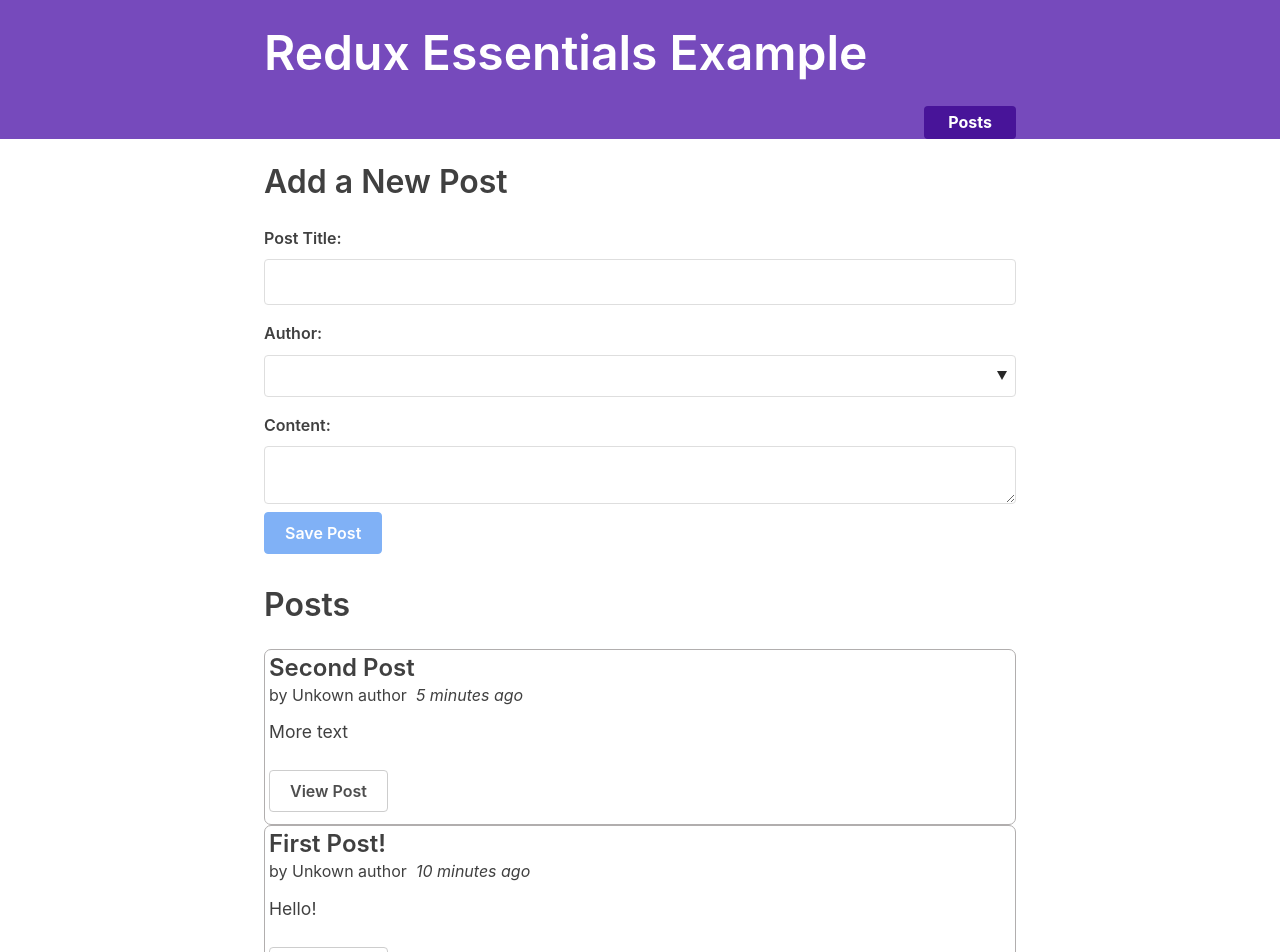
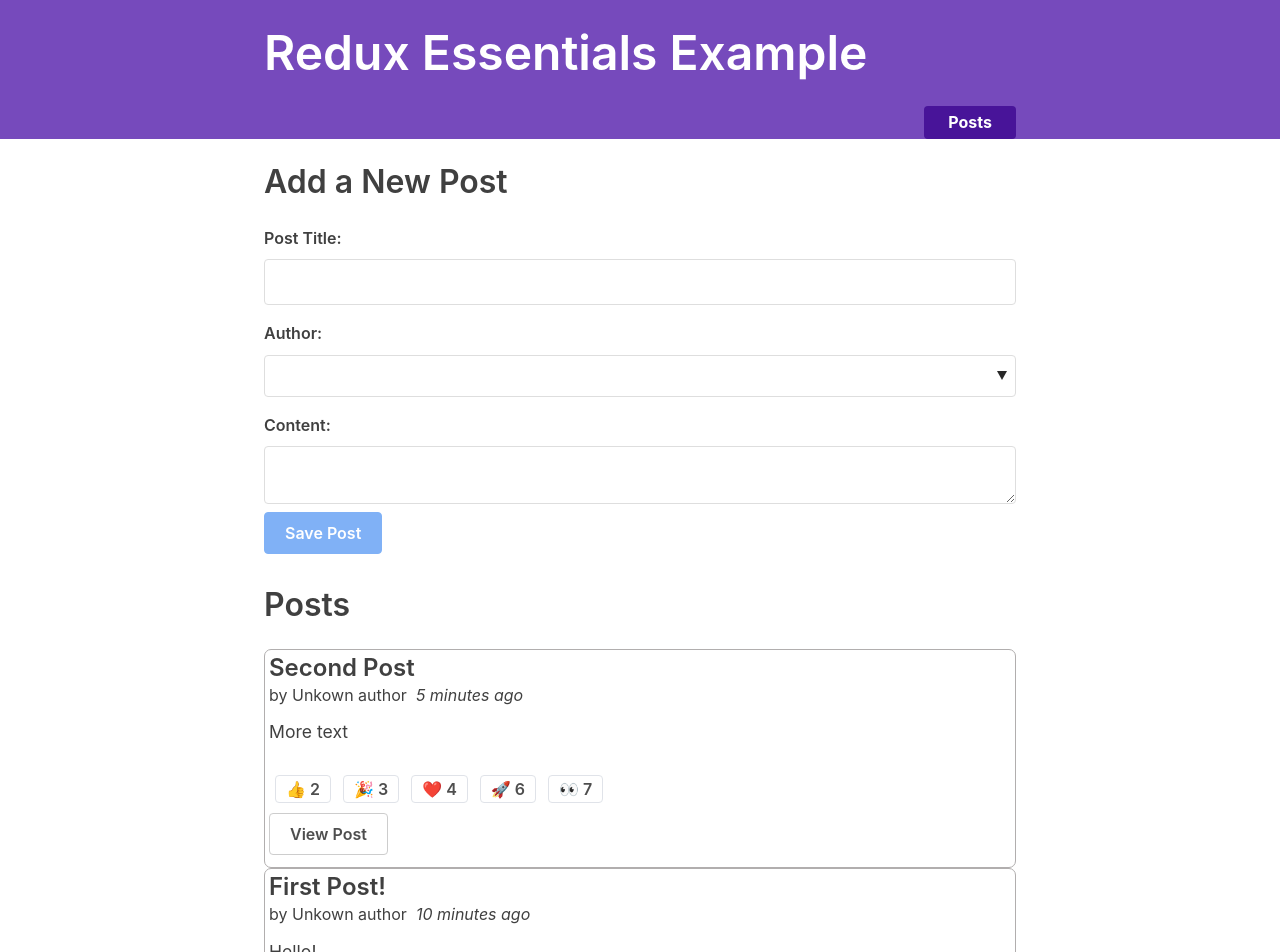
Before and after one commit to BurakCaglar/redux-crud, a React (Create React App) app: page / in a window 1280 px wide. Shown: the top 952 px of the page. Built offline with nearby package versions, Linux system fonts and the light colour scheme; what miragejs, txtgen would draw is missing.

Commit message:
Add: reaction buttons

```diff
--- a/src/features/posts/PostsList.js
+++ b/src/features/posts/PostsList.js
@@ -2,6 +2,7 @@
 import { useSelector } from 'react-redux'
 import { Link } from 'react-router-dom'
 import PostAuthor from './PostAuthor'
+import { ReactionButtons } from './ReactionButtons'
 import { TimeAgo } from './TimeAgo'
 
 export const PostsList = () => {
@@ -13,6 +14,7 @@
       <PostAuthor userId={post.user} />
       <TimeAgo timestamp={post.date} />
       <p className="post-content">{post.content.substring(0, 100)}</p>
+      <ReactionButtons post={post} />
       <Link to={`/posts/${post.id}`} className="button muted-button">
         View Post
       </Link>
--- /dev/null
+++ b/src/features/posts/ReactionButtons.js
@@ -0,0 +1,31 @@
+import React from 'react'
+import { useDispatch } from 'react-redux'
+import { reactionAdded } from './postsSlice'
+
+const reactionEmoji = {
+  thumbsUp: '👍',
+  hooray: '🎉',
+  heart: '❤️',
+  rocket: '🚀',
+  eyes: '👀',
+}
+
+export const ReactionButtons = ({ post }) => {
+  const dispatch = useDispatch()
+  const reactionButtons = Object.entries(reactionEmoji).map(([name, emoji]) => {
+    return (
+      <button
+        key={name}
+        type="button"
+        className="muted-button reaction-button"
+        onClick={() =>
+          dispatch(reactionAdded({ postId: post.id, reaction: name }))
+        }
+      >
+        {emoji} {post.reactions[name]}
+      </button>
+    )
+  })
+
+  return <div>{reactionButtons}</div>
+}
--- a/src/features/posts/SinglePostPage.js
+++ b/src/features/posts/SinglePostPage.js
@@ -2,6 +2,7 @@
 import { useSelector } from 'react-redux'
 import { Link } from 'react-router-dom'
 import PostAuthor from './PostAuthor'
+import { ReactionButtons } from './ReactionButtons'
 import { TimeAgo } from './TimeAgo'
 
 const SinglePostPage = ({ match }) => {
@@ -26,6 +27,7 @@
         <PostAuthor userId={post.user} />
         <TimeAgo timestamp={post.date} />
         <p className="post-content">{post.content}</p>
+        <ReactionButtons post={post} />
         <Link to={`/editPost/${post.id}`}>Edit Post</Link>
       </article>
     </section>
--- a/src/features/posts/postsSlice.js
+++ b/src/features/posts/postsSlice.js
@@ -8,12 +8,26 @@
     title: 'First Post!',
     content: 'Hello!',
     date: sub(new Date(), { minutes: 10 }).toISOString(),
+    reactions: {
+      thumbsUp: 1,
+      hooray: 2,
+      heart: 3,
+      rocket: 4,
+      eyes: 5,
+    },
   },
   {
     id: '2',
     title: 'Second Post',
     content: 'More text',
     date: sub(new Date(), { minutes: 5 }).toISOString(),
+    reactions: {
+      thumbsUp: 2,
+      hooray: 3,
+      heart: 4,
+      rocket: 6,
+      eyes: 7,
+    },
   },
 ]
 
@@ -21,6 +35,13 @@
   name: 'posts',
   initialState,
   reducers: {
+    reactionAdded: (state, action) => {
+      const { postId, reaction } = action.payload
+      const existingPost = state.find((post) => post.id === postId)
+      if (existingPost) {
+        existingPost.reactions[reaction]++
+      }
+    },
     postAdded: {
       reducer: (state, action) => {
         state.push(action.payload)
@@ -48,6 +69,6 @@
   },
 })
 
-export const { postAdded, postUpdated } = postsSlice.actions
+export const { reactionAdded, postAdded, postUpdated } = postsSlice.actions
 
 export default postsSlice.reducer
```
